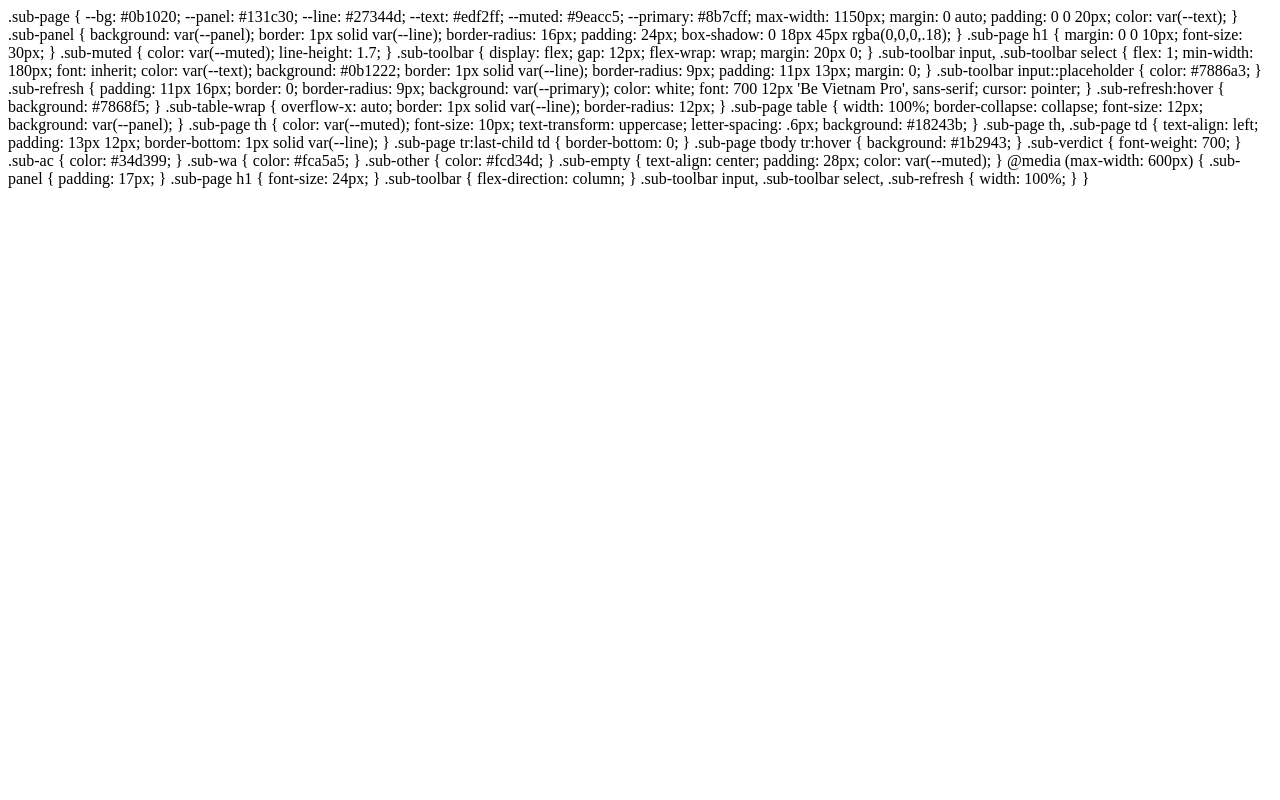
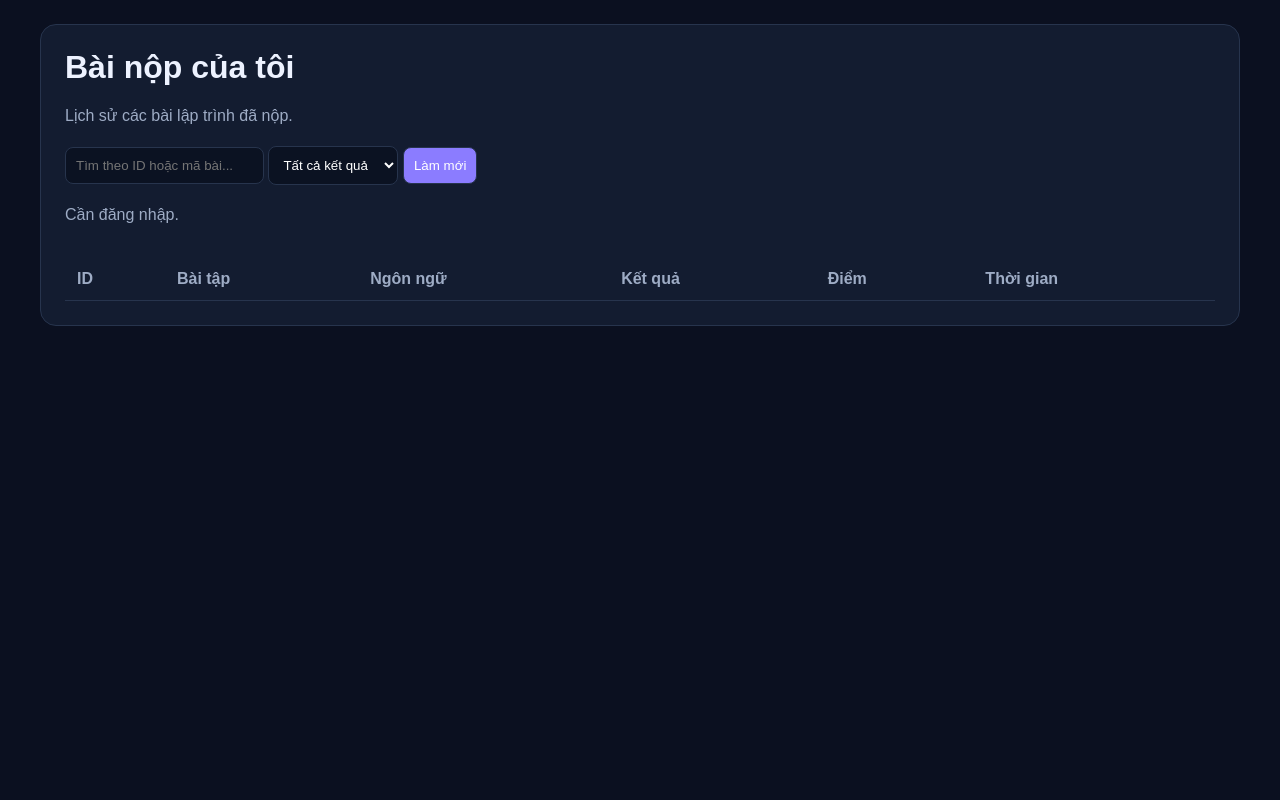
Before and after one commit to anhcuongthu-crypto/Tran-Tu-36-Online-Judge, a Flask app: page /submissions in a window 1280 px wide. Run offline with Flask 3, Linux system fonts and the light colour scheme; lists and menus that the app fills with data are empty.

Commit message:
Update submissions.html

```diff
--- a/templates/submissions.html
+++ b/templates/submissions.html
@@ -1,147 +1,158 @@
+<!DOCTYPE html>
+<html lang="vi">
+<head>
+  <meta charset="UTF-8">
+  <meta name="viewport" content="width=device-width, initial-scale=1">
+  <title>Bài nộp của tôi</title>
+  <style>
+    body {
+      margin: 0;
+      padding: 24px;
+      background: #0b1020;
+      color: #edf2ff;
+      font-family: Arial, sans-serif;
+    }
+    .container {
+      max-width: 1150px;
+      margin: auto;
+      background: #131c30;
+      border: 1px solid #27344d;
+      border-radius: 16px;
+      padding: 24px;
+    }
+    h1 { margin-top: 0; }
+    .muted { color: #9eacc5; }
+    button, select, input {
+      padding: 10px;
+      border-radius: 8px;
+      border: 1px solid #27344d;
+      margin: 5px 0;
+    }
+    button {
+      background: #8b7cff;
+      color: white;
+      cursor: pointer;
+    }
+    input, select {
+      background: #0b1222;
+      color: white;
+    }
+    .table-wrap { overflow-x: auto; }
+    table {
+      width: 100%;
+      border-collapse: collapse;
+      margin-top: 18px;
+    }
+    th, td {
+      text-align: left;
+      padding: 12px;
+      border-bottom: 1px solid #27344d;
+    }
+    th { color: #9eacc5; }
+    .AC { color: #34d399; }
+    .WA { color: #fca5a5; }
+    .other { color: #fcd34d; }
+  </style>
+</head>
+<body>
+  <main class="container">
+    <h1>Bài nộp của tôi</h1>
+    <p class="muted">Lịch sử các bài lập trình đã nộp.</p>
 
-.sub-page {
-  --bg: #0b1020;
-  --panel: #131c30;
-  --line: #27344d;
-  --text: #edf2ff;
-  --muted: #9eacc5;
-  --primary: #8b7cff;
-  max-width: 1150px;
-  margin: 0 auto;
-  padding: 0 0 20px;
-  color: var(--text);
-}
+    <input id="search" placeholder="Tìm theo ID hoặc mã bài...">
+    <select id="filter">
+      <option value="">Tất cả kết quả</option>
+      <option value="Accepted">Accepted</option>
+      <option value="Wrong Answer">Wrong Answer</option>
+      <option value="Processing">Processing</option>
+      <option value="Queued">Queued</option>
+    </select>
+    <button onclick="loadSubmissions()">Làm mới</button>
+    <p id="message" class="muted">Đang tải...</p>
 
-.sub-panel {
-  background: var(--panel);
-  border: 1px solid var(--line);
-  border-radius: 16px;
-  padding: 24px;
-  box-shadow: 0 18px 45px rgba(0,0,0,.18);
-}
+    <div class="table-wrap">
+      <table>
+        <thead>
+          <tr>
+            <th>ID</th>
+            <th>Bài tập</th>
+            <th>Ngôn ngữ</th>
+            <th>Kết quả</th>
+            <th>Điểm</th>
+            <th>Thời gian</th>
+          </tr>
+        </thead>
+        <tbody id="rows"></tbody>
+      </table>
+    </div>
+  </main>
 
-.sub-page h1 {
-  margin: 0 0 10px;
-  font-size: 30px;
-}
+  <script>
+    let submissions = [];
 
-.sub-muted {
-  color: var(--muted);
-  line-height: 1.7;
-}
+    function escapeHTML(value) {
+      return String(value ?? '').replace(/[&<>"']/g, c => ({
+        '&': '&amp;', '<': '&lt;', '>': '&gt;',
+        '"': '&quot;', "'": '&#39;'
+      })[c]);
+    }
 
-.sub-toolbar {
-  display: flex;
-  gap: 12px;
-  flex-wrap: wrap;
-  margin: 20px 0;
-}
+    function verdictClass(verdict) {
+      if (verdict === 'Accepted') return 'AC';
+      if (verdict === 'Wrong Answer') return 'WA';
+      return 'other';
+    }
 
-.sub-toolbar input,
-.sub-toolbar select {
-  flex: 1;
-  min-width: 180px;
-  font: inherit;
-  color: var(--text);
-  background: #0b1222;
-  border: 1px solid var(--line);
-  border-radius: 9px;
-  padding: 11px 13px;
-  margin: 0;
-}
+    function renderSubmissions() {
+      const search = document.getElementById('search').value.toLowerCase();
+      const filter = document.getElementById('filter').value;
 
-.sub-toolbar input::placeholder {
-  color: #7886a3;
-}
+      const filtered = submissions.filter(s =>
+        (String(s.id).includes(search) ||
+         String(s.problem_id).toLowerCase().includes(search)) &&
+        (!filter || s.verdict === filter)
+      );
 
-.sub-refresh {
-  padding: 11px 16px;
-  border: 0;
-  border-radius: 9px;
-  background: var(--primary);
-  color: white;
-  font: 700 12px 'Be Vietnam Pro', sans-serif;
-  cursor: pointer;
-}
+      document.getElementById('rows').innerHTML = filtered.map(s => `
+        <tr>
+          <td>${escapeHTML(s.id)}</td>
+          <td>${escapeHTML(s.problem_id)}</td>
+          <td>${escapeHTML(s.language_id)}</td>
+          <td class="${verdictClass(s.verdict)}">${escapeHTML(s.verdict)}</td>
+          <td>${escapeHTML(s.score ?? 0)} / ${escapeHTML(s.max_score ?? 0)}</td>
+          <td>${escapeHTML(s.created_at)}</td>
+        </tr>
+      `).join('');
 
-.sub-refresh:hover {
-  background: #7868f5;
-}
+      document.getElementById('message').textContent =
+        filtered.length ? `Hiển thị ${filtered.length} bài nộp.` :
+        'Không có bài nộp phù hợp.';
+    }
 
-.sub-table-wrap {
-  overflow-x: auto;
-  border: 1px solid var(--line);
-  border-radius: 12px;
-}
+    async function loadSubmissions() {
+      const message = document.getElementById('message');
+      message.textContent = 'Đang tải...';
 
-.sub-page table {
-  width: 100%;
-  border-collapse: collapse;
-  font-size: 12px;
-  background: var(--panel);
-}
+      try {
+        const response = await fetch('/api/submissions');
+        const data = await response.json();
 
-.sub-page th {
-  color: var(--muted);
-  font-size: 10px;
-  text-transform: uppercase;
-  letter-spacing: .6px;
-  background: #18243b;
-}
+        if (!response.ok) {
+          message.textContent = data.error || 'Không thể tải bài nộp.';
+          return;
+        }
 
-.sub-page th,
-.sub-page td {
-  text-align: left;
-  padding: 13px 12px;
-  border-bottom: 1px solid var(--line);
-}
+        submissions = data;
+        renderSubmissions();
+      } catch (error) {
+        message.textContent = 'Lỗi kết nối máy chủ.';
+      }
+    }
 
-.sub-page tr:last-child td {
-  border-bottom: 0;
-}
+    document.getElementById('search').addEventListener('input', renderSubmissions);
+    document.getElementById('filter').addEventListener('change', renderSubmissions);
 
-.sub-page tbody tr:hover {
-  background: #1b2943;
-}
-
-.sub-verdict {
-  font-weight: 700;
-}
-
-.sub-ac {
-  color: #34d399;
-}
-
-.sub-wa {
-  color: #fca5a5;
-}
-
-.sub-other {
-  color: #fcd34d;
-}
-
-.sub-empty {
-  text-align: center;
-  padding: 28px;
-  color: var(--muted);
-}
-
-@media (max-width: 600px) {
-  .sub-panel {
-    padding: 17px;
-  }
-
-  .sub-page h1 {
-    font-size: 24px;
-  }
-
-  .sub-toolbar {
-    flex-direction: column;
-  }
-
-  .sub-toolbar input,
-  .sub-toolbar select,
-  .sub-refresh {
-    width: 100%;
-  }
-}
+    loadSubmissions();
+  </script>
+</body>
+</html>
```
